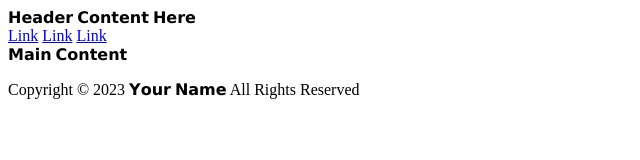
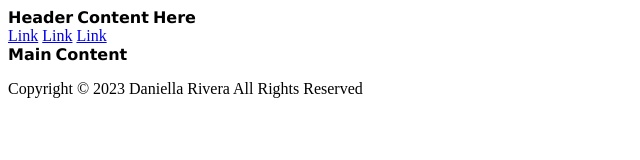
Before and after one commit to npz-web/microsite-homepage-Daniella-Rivera, a plain HTML site: page index.html in a window 1280 px wide. Shown: the full height of the page, 0-640 px from the left. Drawn offline with Linux system fonts and the light colour scheme.

Commit message:
commit change

```diff
--- a/index.html
+++ b/index.html
@@ -2,9 +2,9 @@
 <html lang="en">
 <head>
     <meta charset="utf-8">
-    <title>𝗬𝗼𝘂𝗿 𝗣𝗮𝗴𝗲 𝗧𝗶𝘁𝗹𝗲</title>
-    <meta name="description" content="𝗬𝗼𝘂𝗿 𝗣𝗮𝗴𝗲 𝗗𝗲𝘀𝗰𝗿𝗶𝗽𝘁𝗶𝗼𝗻">
-    <meta name="author" content="𝗬𝗼𝘂𝗿 𝗡𝗮𝗺𝗲">
+    <title>United Kingdom Traveling Guide</title>
+    <meta name="description" content="Learn more about the United Kingdom to see what they have available when traveling">
+    <meta name="author" content="Daniella Rivera">
     <link rel="icon" type="image/png" href="favicon.ico">
     <link rel="stylesheet" href="styles.css">
 </head>
@@ -22,6 +22,6 @@
     </main>
     <footer>
         <p>Copyright ©
-        <script>document.write(new Date().getFullYear())</script> 𝗬𝗼𝘂𝗿 𝗡𝗮𝗺𝗲 All Rights Reserved</p>
+        <script>document.write(new Date().getFullYear())</script> Daniella Rivera All Rights Reserved</p>
     </footer>
 </body>
```
Also changed, not shown: 1 other file.
